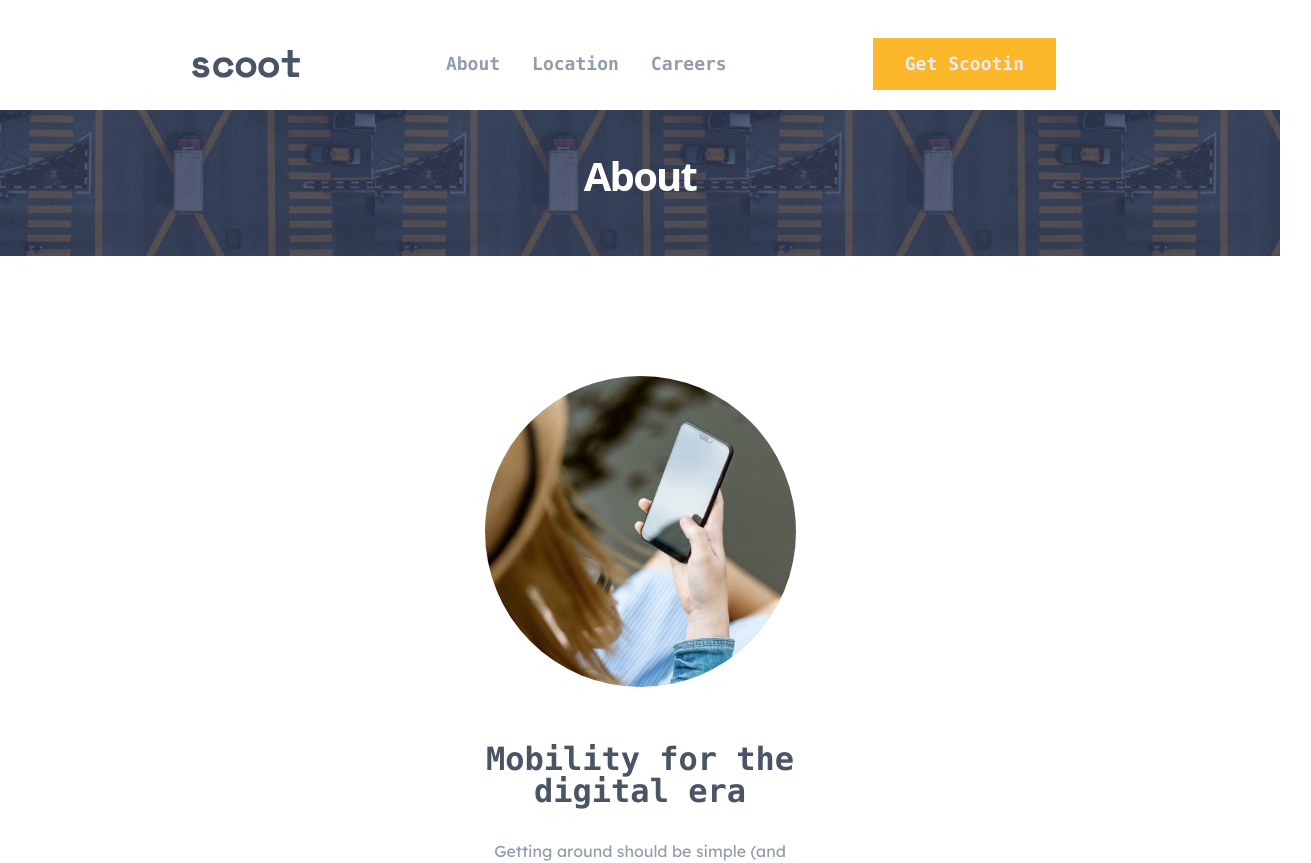
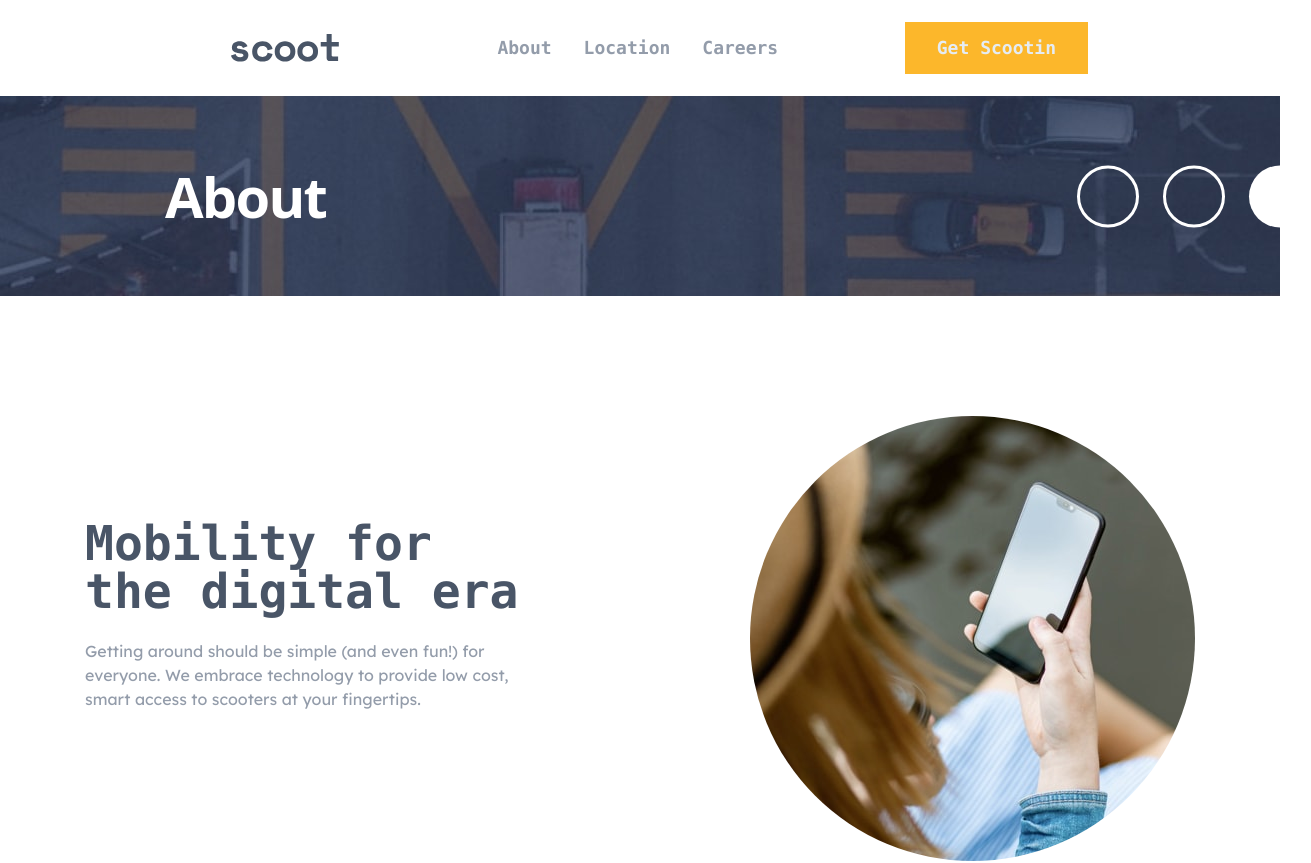
Before and after one commit to luc4sleite/scoot-website, a React (Vite) app: page /about in a window 1280 px wide. Shown: the top 863 px of the page, 1311 px wide, since content can reach past the window. Built offline with nearby package versions, Linux system fonts and the light colour scheme.

Commit message:
fix: banner, benefit, header, navbar and the pages

```diff
--- a/index.html
+++ b/index.html
@@ -12,7 +12,7 @@
     <meta name="viewport" content="width=device-width, initial-scale=1.0" />
     <title>Welcome to the Scoot</title>
   </head>
-  <body class="">
+  <body class="overflow-x-hidden">
     <div id="root"></div>
     <script type="module" src="/src/main.jsx"></script>
   </body>
--- a/src/components/Banner/index.jsx
+++ b/src/components/Banner/index.jsx
@@ -1,12 +1,16 @@
 import classNames from "classnames";
+import whiteCirlces from "../../assets/patterns/white-circles.svg";
 
-export default function Banner({background, children}) {
-    const bannerClasses = classNames(
-        'banner', background
-    );
+export default function Banner({ background, children }) {
+  const bannerClasses = classNames("banner", background);
   return (
-    <div className={`flex items-center justify-center h-[160px] ${bannerClasses}`}>
-        <h1 className="text-white text-[40px] tracking-[-1.79px] font-bold">{children}</h1>
+    <div
+      className={`flex md:relative items-center justify-center md:justify-start h-[160px] md:h-[200px] ${bannerClasses}`}
+    >
+      <h1 className="text-white text-[40px] md:text-[56px] tracking-[-1.79px] font-bold md:ml-[97px] lg:ml-[165px]">
+        {children}
+      </h1>
+      <img src={whiteCirlces} className="hidden md:block md:absolute right-[-31px] top-[69px]" alt="" />
     </div>
-  )
+  );
 }
--- a/src/components/Benefit/index.jsx
+++ b/src/components/Benefit/index.jsx
@@ -1,13 +1,22 @@
-export default function Benefit({ image, title, description }) {
+import Button from "../Button";
+
+export default function Benefit({ image, title, description, buttonText }) {
   return (
-    <div className='flex flex-col items-center justify-center mt-[120px]'>
-        <img
-            className='w-[311px] rounded-full mb-[56px]'
-            src={image}
-            alt=""
-        />
-        <h1 className='font-mono font-bold text-[#495567] text-[32px]/[32px] tracking-[-1.43 px] text-center mb-[32px] w-[311px]'>{title}</h1>
-        <p className='font-lexend text-[#939CAA] font-[15px]/[25px] text-center w-[311px] mb-[32px]'>{description}</p>
+    <div className="flex flex-col items-center justify-center mt-[120px] lg:grid grid-cols-home-features lg:gap-x-[220px]">
+      <img
+        className="w-[311px] md:w-[445px] rounded-full mb-[56px] lg:col-start-2 lg:col-end-3 lg:row-start-1 lg:row-end-4"
+        src={image}
+        alt=""
+      />
+      <h1 className="font-mono font-bold text-[#495567] text-[32px] md:text-[48px]/[48px] tracking-[-1.43 px] text-center mb-[32px] w-[311px] md:w-[457px] lg:row-start-1 lg:row-end-2 lg:text-left lg:w-[445px] lg:mb-[24px] lg:self-end">
+        {title}
+      </h1>
+      <p className="font-lexend text-[#939CAA] font-[15px]/[25px] text-center w-[311px] md:w-[573px] mb-[32px] lg:text-left lg:w-[445px] lg:m-0 lg:self-start">
+        {description}
+      </p>
+      <div className="self-start">
+        {buttonText && <Button name={buttonText} />}
+      </div>
     </div>
-  )
+  );
 }
--- a/src/components/Button/index.jsx
+++ b/src/components/Button/index.jsx
@@ -1,5 +1,5 @@
 export default function Button ({name}) {
     return(
-        <button className="font-mono text-lg text-primary font-bold bg-yellow mx-8 py-3 px-8 hover:border-2 hover:border-yellow hover:text-yellow hover:bg-white duration-200">{name}</button>
+        <button className="font-mono text-lg text-primary font-bold bg-yellow py-3 px-8 hover:border-2 hover:border-yellow hover:text-yellow hover:bg-white duration-200">{name}</button>
     )
 }
--- a/src/components/Header/index.jsx
+++ b/src/components/Header/index.jsx
@@ -2,7 +2,7 @@ import Navbar from "../Navbar";
 
 export default function Header() {
     return(
-        <header className="w-screen">
+        <header className="w-screen box-border">
             <Navbar />
         </header>
     )
--- a/src/components/Navbar/index.jsx
+++ b/src/components/Navbar/index.jsx
@@ -38,16 +38,18 @@ export default function Navbar() {
             <MenuItem title="Location" path="location"/>
             <MenuItem title="Careers" path="careers"/>
           </ul>
-          <Button name="Get Scootin" />
+          <div className="mx-8">
+            <Button name="Get Scootin" />
+          </div>
       </aside>
-      <div className="hidden md:flex md:fixed md:w-screen md:h-[92px] md:mt-[32px] md:justify-between md:items-center md:px-8 lg:px-48 m-auto bg-white">
+      <div className="hidden md:flex md:fixed md:w-full md:h-[96px] md:justify-between md:items-center md:px-8 lg:px-48 m-auto bg-white">
         <a href="/">
-          <img className="w-[107.82px]" src={logo} alt="Scoot Logo" />
+          <img className="w-[107.82px] ml-[39px]" src={logo} alt="Scoot Logo" />
         </a>
         <ul className="flex text-[#939CAA]">
-          <MenuItem title="About" />
-          <MenuItem title="Location" />
-          <MenuItem title="Careers" />
+          <MenuItem title="About" path="about" />
+          <MenuItem title="Location" path="location" />
+          <MenuItem title="Careers" path="careers" />
         </ul>
         <Button name="Get Scootin" />
       </div>
--- a/src/pages/About/index.jsx
+++ b/src/pages/About/index.jsx
@@ -10,7 +10,7 @@ import FAQ from "../../components/FAQ";
 export default function About() {
   return (
     <div>
-        <Banner background="bg-about-hero-mobile">
+        <Banner background="bg-about-hero-mobile md:bg-about-hero-tablet lg:bg-about-hero-desktop">
           About
         </Banner>
         <div className="flex flex-col items-center mb-[120px]">
--- a/src/pages/Home/index.jsx
+++ b/src/pages/Home/index.jsx
@@ -11,7 +11,6 @@ import payments from '../../assets/images/payments.jpg';
 import MainBanner from "../../components/MainBanner";
 import Feature from "../../components/Feature";
 import Benefit from '../../components/Benefit';
-import Button from '../../components/Button';
 
 export default function Home() {
   return (
@@ -49,20 +48,20 @@ export default function Home() {
           image={telemetry}
           title="Easy to use riding telemetry"
           description="The Scoot app is available with riding telemetry. This means it can show you your average speed, how long you've been using the scooter, your traveling distance, and many more things all in an easy to use app."
+          buttonText="Learn More"
         />
-        <Button name="Learn More"/>
         <Benefit
           image={nearYou}
           title="Coming to a city near you"
           description="Scoot is available in 4 major cities so far. We’re expanding rapidly, so be sure to let us know if you want to see us in your hometown. We’re aiming to let our scooters loose on 23 cities over the coming year."
+          buttonText="Learn More"
         />
-        <Button name="Learn More"/>
         <Benefit
           image={payments}
           title="Zero hassle payments"
           description="Our payment is as easy as one two three. We accept most credit cards and debit cards. You can also link your PayPal account inside the app. Need to pay later? No worries! You can defer payment for up to a month."
+          buttonText="Learn More"
         />
-        <Button name="Learn More"/>
       </div>
     </>
   );
```
